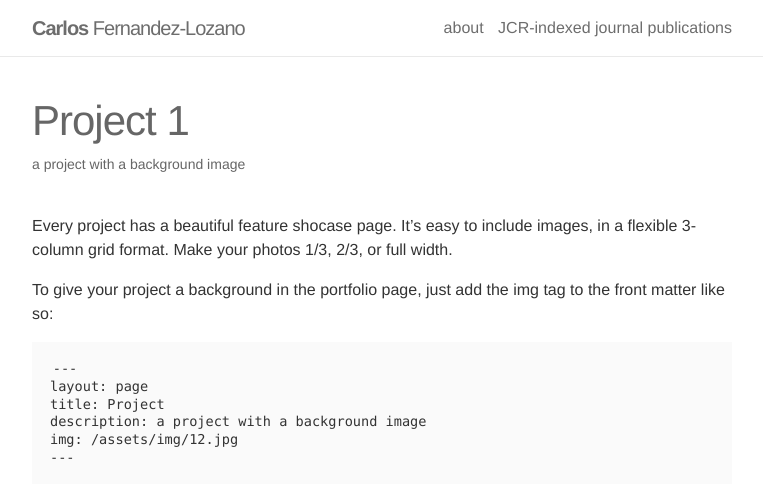
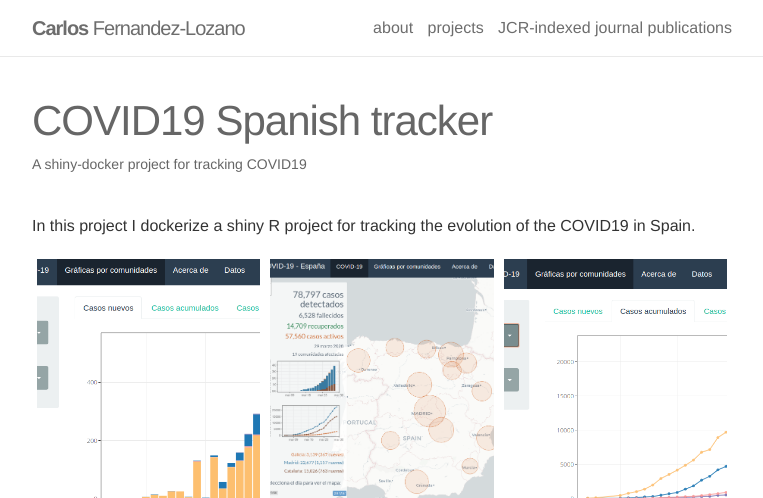
Before and after one commit to cafernandezlo/es_github_cafernandezlo, a Jekyll site: the page built from _projects/1_project.markdown, in a window 1280 px wide and 1400 px high. Shown: the top 498 px of the window, without its empty margins (258-1021 px from the left). Built offline with Jekyll 4.4.1, drawn with Linux system fonts in a browser that asks for light colours; nearby versions of some CDN libraries; some of the changed text lies outside the part shown; grey boxes are pictures that could not be loaded.

Commit message:
new project page for the shiny-docker tracker of the covid19 in Spain

```diff
--- a/_projects/1_project.markdown
+++ b/_projects/1_project.markdown
@@ -1,55 +1,21 @@
 ---
 layout: page
-title: Project 1
-description: a project with a background image
-img: /assets/img/12.jpg
+title: COVID19 Spanish tracker
+description: A shiny-docker project for tracking COVID19
+img: /assets/img/covid.png
 ---
 
-Every project has a beautiful feature shocase page. It's easy to include images, in a flexible 3-column grid format. Make your photos 1/3, 2/3, or full width.
-
-To give your project a background in the portfolio page, just add the img tag to the front matter like so:
-
-    ---
-    layout: page
-    title: Project
-    description: a project with a background image
-    img: /assets/img/12.jpg
-    ---
-
+In this project I dockerize a shiny R project for tracking the evolution of the COVID19 in Spain.
 
 <div class="img_row">
-    <img class="col one left" src="{{ site.baseurl }}/assets/img/1.jpg" alt="" title="example image"/>
-    <img class="col one left" src="{{ site.baseurl }}/assets/img/2.jpg" alt="" title="example image"/>
-    <img class="col one left" src="{{ site.baseurl }}/assets/img/3.jpg" alt="" title="example image"/>
+    <img class="col one left" src="{{ site.baseurl }}/assets/img/covid1.png" alt="" title="example plot"/>
+    <img class="col one left" src="{{ site.baseurl }}/assets/img/covid.png" alt="" title="principal app"/>
+    <img class="col one left" src="{{ site.baseurl }}/assets/img/covid2.png" alt="" title="example plot"/>
 </div>
 <div class="col three caption">
-    Caption photos easily. On the left, a road goes through a tunnel. Middle, leaves artistically fall in a hipster photoshoot. Right, in another hipster photoshoot, a lumberjack grasps a handful of pine needles.
-</div>
-<div class="img_row">
-    <img class="col three left" src="{{ site.baseurl }}/assets/img/5.jpg" alt="" title="example image"/>
-</div>
-<div class="col three caption">
-    This image can also have a caption. It's like magic.
+    Shiny R app to track COVID-19 in Spain. On the left an example plot. In the middle the main application. Right, another example plot.
 </div>
 
-You can also put regular text between your rows of images. Say you wanted to write a little bit about your project before you posted the rest of the images. You describe how you toiled, sweated, *bled* for your project, and then.... you reveal it's glory in the next row of images.
-
-
-<div class="img_row">
-    <img class="col two left" src="{{ site.baseurl }}/assets/img/6.jpg" alt="" title="example image"/>
-    <img class="col one left" src="{{ site.baseurl }}/assets/img/11.jpg" alt="" title="example image"/>
-</div>
-<div class="col three caption">
-    You can also have artistically styled 2/3 + 1/3 images, like these.
-</div>
-
+This project is available online <a href="https://covid19.citic.udc.es" target="blank">here</a>
 
 <br/><br/>
-
-
-The code is simple. Just add a col class to your image, and another class specifying the width: one, two, or three columns wide. Here's the code for the last row of images above:
-
-<div class="img_row">
-    <img class="col two left" src="/img/6.jpg"/>
-    <img class="col one left" src="/img/11.jpg"/>
-</div>
```
Also changed, not shown: _news/announcement_2.md (added, +7 -0 lines), _pages/about.md (+1 -1 lines), _pages/projects.md (added, +48 -0 lines), _projects/2_project.markdown (deleted, +0 -55 lines), _projects/3_project.markdown (deleted, +0 -56 lines), _projects/4_project.markdown (deleted, +0 -55 lines), _projects/5_project.markdown (deleted, +0 -55 lines), _projects/6_project.markdown (deleted, +0 -55 lines), assets/img/covid.png (added), assets/img/covid1.png (added), assets/img/covid2.png (added), assets/img/covid3.png (added), 5 other files.
